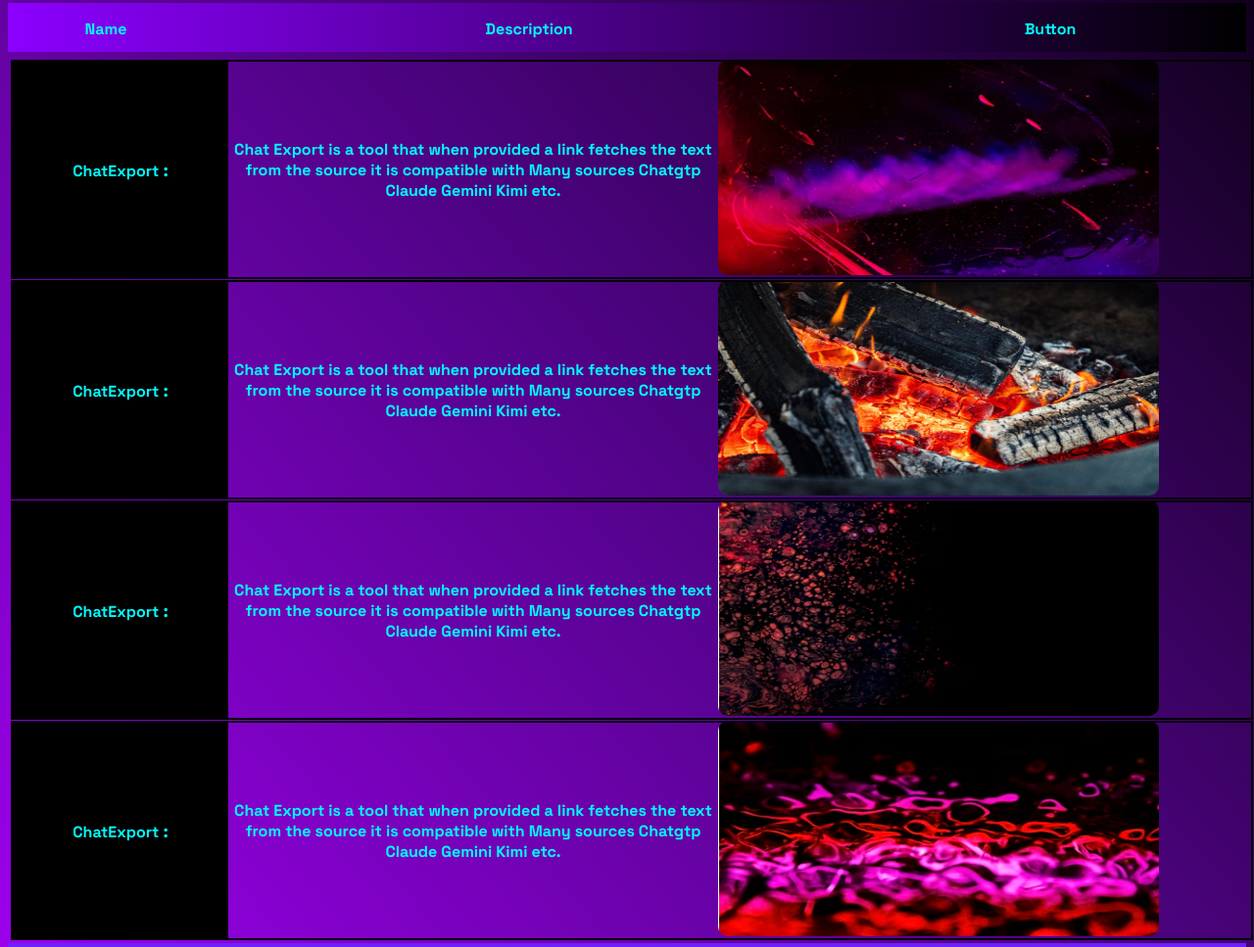
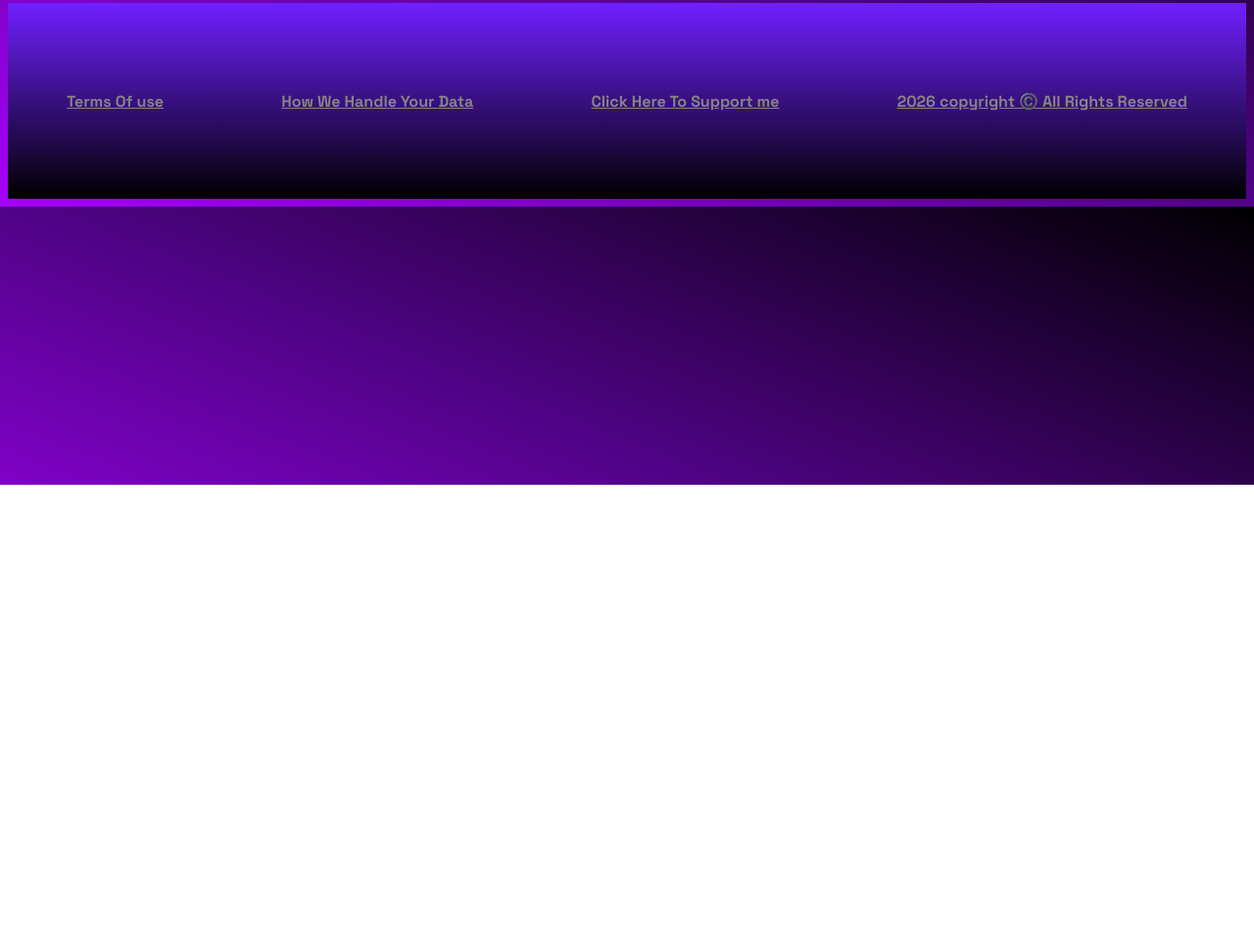
Before and after one commit to colekid0031/CoolkidLabs, a plain HTML site: page index.html in a window 1280 px wide. Shown: the part 305-1272 px from the top of the page at 98% size. After the commit the page ends 800 px from the top, so only its background shows below. Drawn offline with Linux system fonts and the light colour scheme; a web font is replaced by a local one.

Commit message:
remove all button main UI home page for changes
remove all the graphics and images buttons etc.
formt eh main page for editing.

```diff
--- a/index.html
+++ b/index.html
@@ -19,67 +19,6 @@
     <div class="Intro">
         <p class="SubSpeech">Our Tools</p>
     </div>
-    <div class="TopTitle">
-        <div class="Name"><p>Name</p></div>
-        <div class="Description"><p>Description</p></div>
-        <div class="Button"><p>Button</p></div>
-
-    </div>
-    <div class="Container">
-        <div class="TitleContainer">
-            <p> ChatExport <span class="Bold">:</span></p>
-        </div>
-        <div class="DescriptionContainer">
-            <p> Chat Export is a tool that when provided a link fetches the text from the source it is compatible with Many sources Chatgtp Claude Gemini Kimi etc. </p>
-        </div>
-        <div class="LogoContainer">
-            <a href="./"target="_blank" rel="noopener noreferrer">
-                <img src="./images/NeonStrip.png" alt="ChatExport Image" ></a>
-
-        </div>
-    </div>
-
-    <div class="Container">
-        <div class="TitleContainer">
-            <p> ChatExport <span class="Bold">:</span></p>
-        </div>
-        <div class="DescriptionContainer">
-            <p> Chat Export is a tool that when provided a link fetches the text from the source it is compatible with Many sources Chatgtp Claude Gemini Kimi etc. </p>
-        </div>
-        <div class="LogoContainer">
-            <a href="."target="_blank" rel="noopener noreferrer">
-                <img src="./images/Coal.png" alt="ChatExport Image" ></a>
-
-        </div>
-    </div>
-    </div><div class="Container">
-        <div class="TitleContainer">
-            <p> ChatExport <span class="Bold">:</span></p>
-        </div>
-        <div class="DescriptionContainer">
-            <p> Chat Export is a tool that when provided a link fetches the text from the source it is compatible with Many sources Chatgtp Claude Gemini Kimi etc. </p>
-        </div>
-        <div class="LogoContainer">
-            <a href="./tools/Character-Sheets/Charater sheets.html"target="_blank" rel="noopener noreferrer">
-                <img src="./images/NeonSpark.png" alt="Character-Sheets Button" ></a>
-
-        </div>
-    </div>
-    </div><div class="Container">
-        <div class="TitleContainer">
-            <p> ChatExport <span class="Bold">:</span></p>
-        </div>
-        <div class="DescriptionContainer">
-            <p> Chat Export is a tool that when provided a link fetches the text from the source it is compatible with Many sources Chatgtp Claude Gemini Kimi etc. </p>
-        </div>
-        <div class="LogoContainer">
-            <a href="./"target="_blank" rel="noopener noreferrer">
-                <img src="./images/NeonLava.png" alt="ChatExport Image" ></a>
-
-        </div>
-    </div>
-    </div>
-
 
 
 
```
